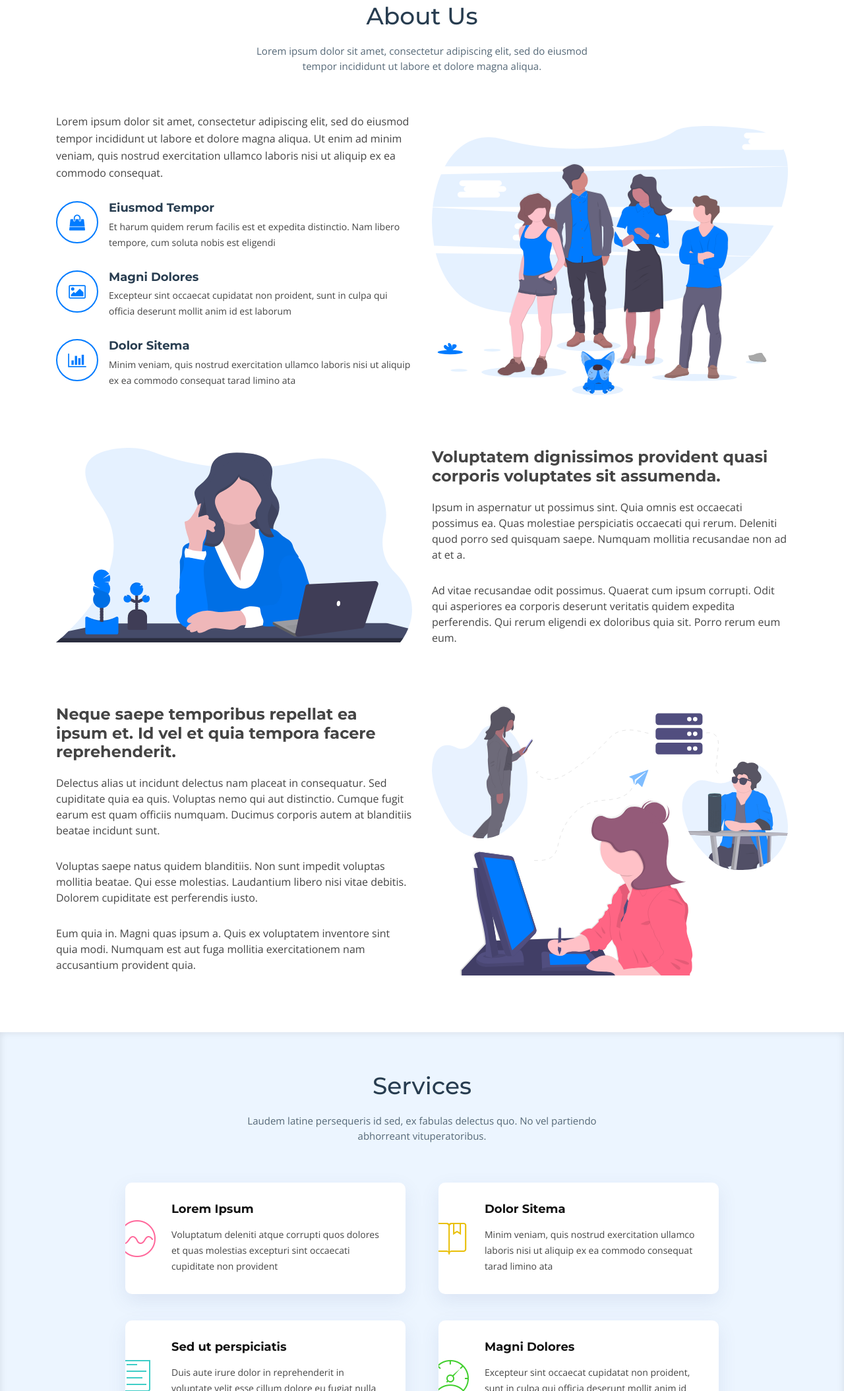
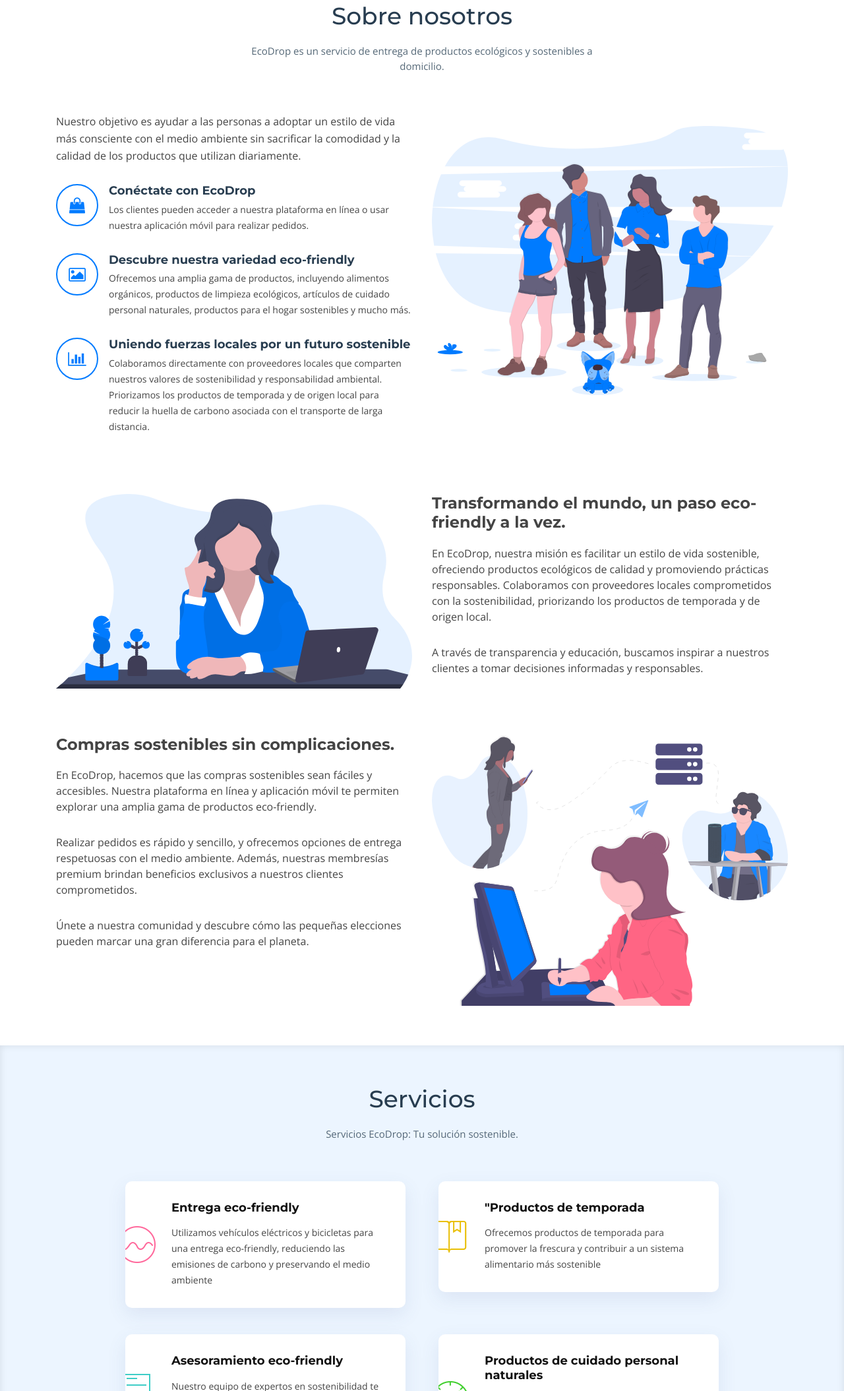
Before and after one commit to g2meruem/template, a plain HTML site: page index.html in a window 1280 px wide. Shown: the part 691-2800 px from the top of the page at 66% size. Drawn offline with nearby package versions, Linux system fonts and the light colour scheme; files whose address does not match are found by name.

Commit message:
Update index.html

```diff
--- a/index.html
+++ b/index.html
@@ -53,7 +53,7 @@
       <nav class="main-nav float-right d-none d-lg-block">
         <ul>
           <li class="active"><a href="#intro">Inicio</a></li>
-          <li><a href="#about">Nostros</a></li>
+          <li><a href="#about">Nosotros</a></li>
           <li><a href="#services">Servicios</a></li>
           <li><a href="#portfolio">Blog</a></li>
           <li><a href="#team">Equipo</a></li>
@@ -75,7 +75,7 @@
       </div>
 
       <div class="intro-info">
-        <h2>Brindamos<br><span>soluciones</span><br>para tu negocio!</h2>
+        <h2>Brindamos<br><span>soluciones</span><br>para tu vida!</h2>
         <div>
           <a href="#about" class="btn-get-started scrollto">Conocenos</a>
           <a href="#services" class="btn-services scrollto">Nuestros servicios</a>
@@ -94,33 +94,33 @@
       <div class="container">
 
         <header class="section-header">
-          <h3>About Us</h3>
-          <p>Lorem ipsum dolor sit amet, consectetur adipiscing elit, sed do eiusmod tempor incididunt ut labore et dolore magna aliqua.</p>
+          <h3>Sobre nosotros</h3>
+          <p>EcoDrop es un servicio de entrega de productos ecológicos y sostenibles a domicilio.</p>
         </header>
 
         <div class="row about-container">
 
           <div class="col-lg-6 content order-lg-1 order-2">
             <p>
-              Lorem ipsum dolor sit amet, consectetur adipiscing elit, sed do eiusmod tempor incididunt ut labore et dolore magna aliqua. Ut enim ad minim veniam, quis nostrud exercitation ullamco laboris nisi ut aliquip ex ea commodo consequat.
+              Nuestro objetivo es ayudar a las personas a adoptar un estilo de vida más consciente con el medio ambiente sin sacrificar la comodidad y la calidad de los productos que utilizan diariamente.
             </p>
 
             <div class="icon-box wow fadeInUp">
               <div class="icon"><i class="fa fa-shopping-bag"></i></div>
-              <h4 class="title"><a href="">Eiusmod Tempor</a></h4>
-              <p class="description">Et harum quidem rerum facilis est et expedita distinctio. Nam libero tempore, cum soluta nobis est eligendi</p>
+              <h4 class="title"><a href="">Conéctate con EcoDrop</a></h4>
+              <p class="description">Los clientes pueden acceder a nuestra plataforma en línea o usar nuestra aplicación móvil para realizar pedidos.</p>
             </div>
 
             <div class="icon-box wow fadeInUp" data-wow-delay="0.2s">
               <div class="icon"><i class="fa fa-photo"></i></div>
-              <h4 class="title"><a href="">Magni Dolores</a></h4>
-              <p class="description">Excepteur sint occaecat cupidatat non proident, sunt in culpa qui officia deserunt mollit anim id est laborum</p>
+              <h4 class="title"><a href="">Descubre nuestra variedad eco-friendly</a></h4>
+              <p class="description">Ofrecemos una amplia gama de productos, incluyendo alimentos orgánicos, productos de limpieza ecológicos, artículos de cuidado personal naturales, productos para el hogar sostenibles y mucho más.</p>
             </div>
 
             <div class="icon-box wow fadeInUp" data-wow-delay="0.4s">
               <div class="icon"><i class="fa fa-bar-chart"></i></div>
-              <h4 class="title"><a href="">Dolor Sitema</a></h4>
-              <p class="description">Minim veniam, quis nostrud exercitation ullamco laboris nisi ut aliquip ex ea commodo consequat tarad limino ata</p>
+              <h4 class="title"><a href="">Uniendo fuerzas locales por un futuro sostenible</a></h4>
+              <p class="description">Colaboramos directamente con proveedores locales que comparten nuestros valores de sostenibilidad y responsabilidad ambiental. Priorizamos los productos de temporada y de origen local para reducir la huella de carbono asociada con el transporte de larga distancia.</p>
             </div>
 
           </div>
@@ -135,13 +135,12 @@
             <img src="img/about-extra-1.svg" class="img-fluid" alt="">
           </div>
           <div class="col-lg-6 wow fadeInUp pt-5 pt-lg-0">
-            <h4>Voluptatem dignissimos provident quasi corporis voluptates sit assumenda.</h4>
+            <h4>Transformando el mundo, un paso eco-friendly a la vez.</h4>
             <p>
-              Ipsum in aspernatur ut possimus sint. Quia omnis est occaecati possimus ea. Quas molestiae perspiciatis occaecati qui rerum. Deleniti quod porro sed quisquam saepe. Numquam mollitia recusandae non ad at et a.
+              En EcoDrop, nuestra misión es facilitar un estilo de vida sostenible, ofreciendo productos ecológicos de calidad y promoviendo prácticas responsables. Colaboramos con proveedores locales comprometidos con la sostenibilidad, priorizando los productos de temporada y de origen local.
             </p>
             <p>
-              Ad vitae recusandae odit possimus. Quaerat cum ipsum corrupti. Odit qui asperiores ea corporis deserunt veritatis quidem expedita perferendis. Qui rerum eligendi ex doloribus quia sit. Porro rerum eum eum.
-            </p>
+              A través de transparencia y educación, buscamos inspirar a nuestros clientes a tomar decisiones informadas y responsables.</p>
           </div>
         </div>
 
@@ -151,15 +150,13 @@
           </div>
 
           <div class="col-lg-6 wow fadeInUp pt-4 pt-lg-0 order-2 order-lg-1">
-            <h4>Neque saepe temporibus repellat ea ipsum et. Id vel et quia tempora facere reprehenderit.</h4>
+            <h4>Compras sostenibles sin complicaciones.</h4>
             <p>
-             Delectus alias ut incidunt delectus nam placeat in consequatur. Sed cupiditate quia ea quis. Voluptas nemo qui aut distinctio. Cumque fugit earum est quam officiis numquam. Ducimus corporis autem at blanditiis beatae incidunt sunt.
-            </p>
+              En EcoDrop, hacemos que las compras sostenibles sean fáciles y accesibles. Nuestra plataforma en línea y aplicación móvil te permiten explorar una amplia gama de productos eco-friendly.</p>
             <p>
-              Voluptas saepe natus quidem blanditiis. Non sunt impedit voluptas mollitia beatae. Qui esse molestias. Laudantium libero nisi vitae debitis. Dolorem cupiditate est perferendis iusto.
-            </p>
+              Realizar pedidos es rápido y sencillo, y ofrecemos opciones de entrega respetuosas con el medio ambiente. Además, nuestras membresías premium brindan beneficios exclusivos a nuestros clientes comprometidos.</p>
             <p>
-              Eum quia in. Magni quas ipsum a. Quis ex voluptatem inventore sint quia modi. Numquam est aut fuga mollitia exercitationem nam accusantium provident quia.
+              Únete a nuestra comunidad y descubre cómo las pequeñas elecciones pueden marcar una gran diferencia para el planeta.
             </p>
           </div>
 
@@ -175,8 +172,8 @@
       <div class="container">
 
         <header class="section-header">
-          <h3>Services</h3>
-          <p>Laudem latine persequeris id sed, ex fabulas delectus quo. No vel partiendo abhorreant vituperatoribus.</p>
+          <h3>Servicios</h3>
+          <p>Servicios EcoDrop: Tu solución sostenible.</p>
         </header>
 
         <div class="row">
@@ -184,45 +181,45 @@
           <div class="col-md-6 col-lg-5 offset-lg-1 wow bounceInUp" data-wow-duration="1.4s">
             <div class="box">
               <div class="icon"><i class="ion-ios-analytics-outline" style="color: #ff689b;"></i></div>
-              <h4 class="title"><a href="">Lorem Ipsum</a></h4>
-              <p class="description">Voluptatum deleniti atque corrupti quos dolores et quas molestias excepturi sint occaecati cupiditate non provident</p>
+              <h4 class="title"><a href="">Entrega eco-friendly</a></h4>
+              <p class="description">Utilizamos vehículos eléctricos y bicicletas para una entrega eco-friendly, reduciendo las emisiones de carbono y preservando el medio ambiente</p>
             </div>
           </div>
           <div class="col-md-6 col-lg-5 wow bounceInUp" data-wow-duration="1.4s">
             <div class="box">
               <div class="icon"><i class="ion-ios-bookmarks-outline" style="color: #e9bf06;"></i></div>
-              <h4 class="title"><a href="">Dolor Sitema</a></h4>
-              <p class="description">Minim veniam, quis nostrud exercitation ullamco laboris nisi ut aliquip ex ea commodo consequat tarad limino ata</p>
+              <h4 class="title"><a href="">"Productos de temporada</a></h4>
+              <p class="description">Ofrecemos productos de temporada para promover la frescura y contribuir a un sistema alimentario más sostenible</p>
             </div>
           </div>
 
           <div class="col-md-6 col-lg-5 offset-lg-1 wow bounceInUp" data-wow-delay="0.1s" data-wow-duration="1.4s">
             <div class="box">
               <div class="icon"><i class="ion-ios-paper-outline" style="color: #3fcdc7;"></i></div>
-              <h4 class="title"><a href="">Sed ut perspiciatis</a></h4>
-              <p class="description">Duis aute irure dolor in reprehenderit in voluptate velit esse cillum dolore eu fugiat nulla pariatur</p>
+              <h4 class="title"><a href="">Asesoramiento eco-friendly</a></h4>
+              <p class="description">Nuestro equipo de expertos en sostenibilidad te brinda asesoramiento y guías para adoptar prácticas eco-friendly en tu vida diaria</p>
             </div>
           </div>
           <div class="col-md-6 col-lg-5 wow bounceInUp" data-wow-delay="0.1s" data-wow-duration="1.4s">
             <div class="box">
               <div class="icon"><i class="ion-ios-speedometer-outline" style="color:#41cf2e;"></i></div>
-              <h4 class="title"><a href="">Magni Dolores</a></h4>
-              <p class="description">Excepteur sint occaecat cupidatat non proident, sunt in culpa qui officia deserunt mollit anim id est laborum</p>
+              <h4 class="title"><a href="">Productos de cuidado personal naturales</a></h4>
+              <p class="description">Descubre nuestra selección de productos de cuidado personal naturales, libres de químicos dañinos y con un enfoque en la sostenibilidad</p>
             </div>
           </div>
 
           <div class="col-md-6 col-lg-5 offset-lg-1 wow bounceInUp" data-wow-delay="0.2s" data-wow-duration="1.4s">
             <div class="box">
               <div class="icon"><i class="ion-ios-world-outline" style="color: #d6ff22;"></i></div>
-              <h4 class="title"><a href="">Nemo Enim</a></h4>
-              <p class="description">At vero eos et accusamus et iusto odio dignissimos ducimus qui blanditiis praesentium voluptatum deleniti atque</p>
+              <h4 class="title"><a href="">Descuentos exclusivos</a></h4>
+              <p class="description">Nuestras membresías premium ofrecen beneficios exclusivos, como envío gratuito y descuentos especiales, para recompensar a nuestros clientes comprometidos</p>
             </div>
           </div>
           <div class="col-md-6 col-lg-5 wow bounceInUp" data-wow-delay="0.2s" data-wow-duration="1.4s">
             <div class="box">
               <div class="icon"><i class="ion-ios-clock-outline" style="color: #4680ff;"></i></div>
-              <h4 class="title"><a href="">Eiusmod Tempor</a></h4>
-              <p class="description">Et harum quidem rerum facilis est et expedita distinctio. Nam libero tempore, cum soluta nobis est eligendi</p>
+              <h4 class="title"><a href="">Comunidad eco-friendly</a></h4>
+              <p class="description">Únete a nuestra comunidad de EcoDroppers, donde puedes compartir ideas, participar en eventos y colaborar con otros en proyectos sostenibles</p>
             </div>
           </div>
 
```
